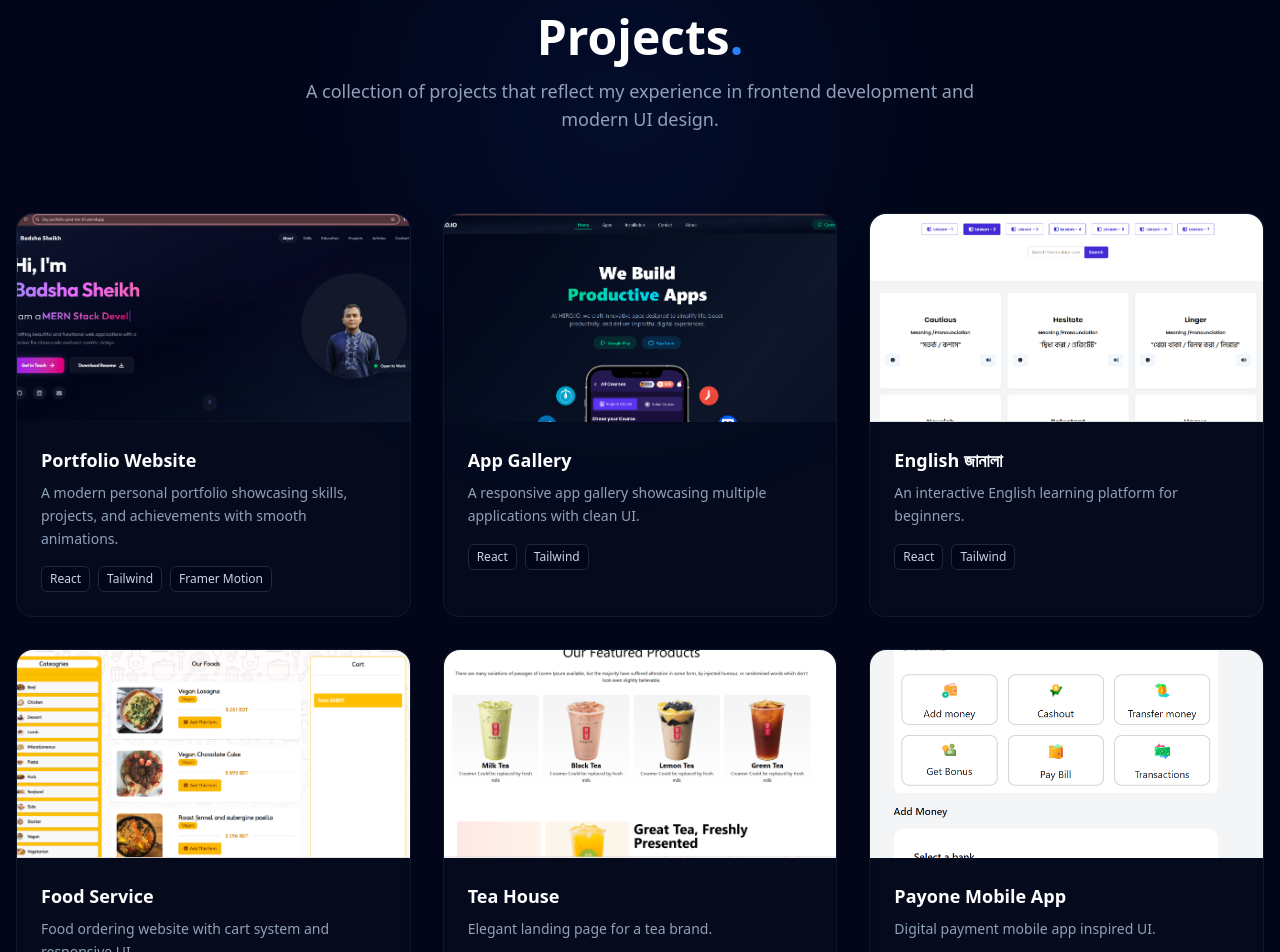
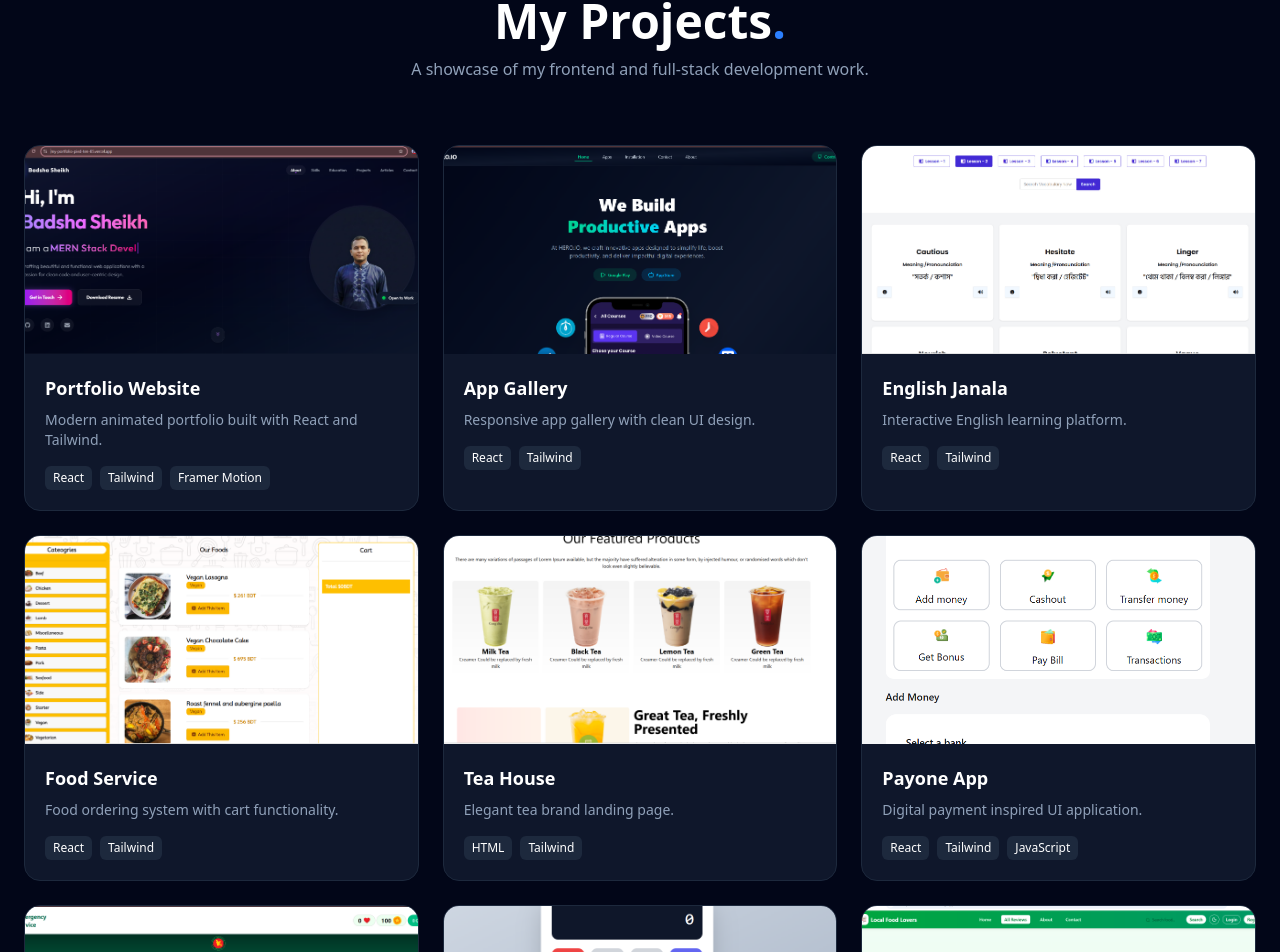
Before and after one commit to Badsha012/my-personal-websides, a React (Vite) app: page /project in a window 1280 px wide. Shown: the part 148-1100 px from the top of the page. Built offline with nearby package versions, Linux system fonts and the light colour scheme.

Commit message:
update a projction page

```diff
--- a/package.json
+++ b/package.json
@@ -11,7 +11,7 @@
   },
   "dependencies": {
     "@tailwindcss/vite": "^4.1.18",
-    "framer-motion": "^12.29.2",
+    "framer-motion": "^12.33.0",
     "lucide-react": "^0.563.0",
     "react": "^19.2.0",
     "react-dom": "^19.2.0",
--- a/src/Page/Project.jsx
+++ b/src/Page/Project.jsx
@@ -2,7 +2,7 @@ import React from "react";
 import { motion } from "framer-motion";
 import { ExternalLink, Github } from "lucide-react";
 
-// Images
+/* ===================== Images ===================== */
 import portfolioImg from "../assets/portfilo.png";
 import appImg from "../assets/apps.png";
 import foodImg from "../assets/texi.png";
@@ -14,11 +14,12 @@ import pawImg from "../assets/paw.png";
 import emergencyImg from "../assets/emrgency.png";
 import englishImg from "../assets/english.png";
 
+/* ===================== Projects Data ===================== */
 const projectsData = [
   {
     title: "Portfolio Website",
     description:
-      "A modern personal portfolio showcasing skills, projects, and achievements with smooth animations.",
+      "Modern animated portfolio built with React and Tailwind.",
     techStack: ["React", "Tailwind", "Framer Motion"],
     github: "https://github.com/Badsha012",
     live: "https://my-portfolio-pied-ten-85.vercel.app/",
@@ -26,17 +27,15 @@ const projectsData = [
   },
   {
     title: "App Gallery",
-    description:
-      "A responsive app gallery showcasing multiple applications with clean UI.",
+    description: "Responsive app gallery with clean UI design.",
     techStack: ["React", "Tailwind"],
     github: "https://github.com/Badsha012",
     live: "https://app-galary.vercel.app/",
     image: appImg,
   },
   {
-    title: "English জানালা",
-    description:
-      "An interactive English learning platform for beginners.",
+    title: "English Janala",
+    description: "Interactive English learning platform.",
     techStack: ["React", "Tailwind"],
     github: "https://github.com/Badsha012",
     live: "https://english-janala-rho.vercel.app/",
@@ -44,8 +43,7 @@ const projectsData = [
   },
   {
     title: "Food Service",
-    description:
-      "Food ordering website with cart system and responsive UI.",
+    description: "Food ordering system with cart functionality.",
     techStack: ["React", "Tailwind"],
     github: "https://github.com/Badsha012/texi_burger",
     live: "https://texi-burger.vercel.app/",
@@ -53,17 +51,15 @@ const projectsData = [
   },
   {
     title: "Tea House",
-    description:
-      "Elegant landing page for a tea brand.",
+    description: "Elegant tea brand landing page.",
     techStack: ["HTML", "Tailwind"],
     github: "https://github.com/Badsha012/tea_house",
     live: "https://badsha012.github.io/tea_house/",
     image: teaImg,
   },
   {
-    title: "Payone Mobile App",
-    description:
-      "Digital payment mobile app inspired UI.",
+    title: "Payone App",
+    description: "Digital payment inspired UI application.",
     techStack: ["React", "Tailwind", "JavaScript"],
     github: "https://github.com/Badsha012/Payoo_Mobile_App",
     live: "https://payoo-mobile-app-lyart.vercel.app/",
@@ -71,8 +67,7 @@ const projectsData = [
   },
   {
     title: "Emergency Service",
-    description:
-      "Quick access emergency service web app.",
+    description: "Quick access emergency services web app.",
     techStack: ["HTML", "CSS", "JavaScript"],
     github: "https://github.com/Badsha012/Emergency-_Service",
     live: "https://badsha012.github.io/Emergency-_Service/",
@@ -80,8 +75,7 @@ const projectsData = [
   },
   {
     title: "Calculator App",
-    description:
-      "Modern calculator with smooth interaction.",
+    description: "Modern calculator with smooth UI.",
     techStack: ["HTML", "Tailwind", "JavaScript"],
     github: "https://github.com/Badsha012/simple_calculator",
     live: "https://simple-calculator-one-rosy.vercel.app/",
@@ -89,8 +83,7 @@ const projectsData = [
   },
   {
     title: "Local Food Lovers",
-    description:
-      "Food discovery platform built with MERN stack.",
+    description: "MERN stack food discovery platform.",
     techStack: ["React", "Node", "MongoDB"],
     github:
       "https://github.com/Badsha012/Local_Food_Loers_Network_Client_Side",
@@ -99,8 +92,7 @@ const projectsData = [
   },
   {
     title: "Warm Paws",
-    description:
-      "Pet care and adoption platform.",
+    description: "Pet care and adoption platform.",
     techStack: ["React", "Tailwind", "Node", "MongoDB"],
     github: "https://github.com/Badsha012",
     live: "https://clinquant-pegasus-bec19e.netlify.app/",
@@ -108,67 +100,63 @@ const projectsData = [
   },
 ];
 
+/* ===================== Component ===================== */
 const Project = () => {
   return (
-    <section
-      id="projects"
-      className="relative bg-slate-950 text-slate-200 py-24 px-4 overflow-hidden"
-    >
-      {/* Background Glow */}
-      <div className="absolute top-0 left-1/3 w-96 h-96 bg-blue-600/10 blur-[120px] rounded-full"></div>
+    <section className="bg-slate-950 text-white py-20 px-4 sm:px-6">
+      <div className="max-w-7xl mx-auto">
 
-      <div className="max-w-7xl mx-auto relative z-10">
         {/* Header */}
         <motion.div
-          initial={{ opacity: 0, y: -20 }}
+          initial={{ opacity: 0, y: -30 }}
           whileInView={{ opacity: 1, y: 0 }}
           transition={{ duration: 0.6 }}
           viewport={{ once: true }}
-          className="text-center mb-20"
+          className="text-center mb-16"
         >
-          <h2 className="text-5xl font-extrabold text-white mb-4">
-            Projects<span className="text-blue-500">.</span>
+          <h2 className="text-3xl sm:text-4xl lg:text-5xl font-bold">
+            My Projects<span className="text-blue-500">.</span>
           </h2>
-          <p className="text-slate-400 max-w-2xl mx-auto text-lg">
-            A collection of projects that reflect my experience in frontend
-            development and modern UI design.
+          <p className="text-slate-400 mt-3 max-w-xl mx-auto text-sm sm:text-base">
+            A showcase of my frontend and full-stack development work.
           </p>
         </motion.div>
 
-        {/* Projects Grid */}
-        <div className="grid sm:grid-cols-2 lg:grid-cols-3 gap-8">
+        {/* Grid */}
+        <div className="grid grid-cols-1 sm:grid-cols-2 lg:grid-cols-3 gap-6">
           {projectsData.map((project, index) => (
             <motion.div
               key={index}
               initial={{ opacity: 0, y: 40 }}
               whileInView={{ opacity: 1, y: 0 }}
+              transition={{ duration: 0.5, delay: index * 0.05 }}
               viewport={{ once: true }}
-              transition={{ duration: 0.5, delay: index * 0.08 }}
-              className="group rounded-2xl bg-slate-900/30 border border-slate-800/50 backdrop-blur-sm hover:bg-slate-900/60 hover:border-blue-500/40 transition-all"
+              className="group bg-slate-900 border border-slate-800 rounded-2xl overflow-hidden hover:border-blue-500 transition duration-300"
             >
               {/* Image */}
-              <div className="relative overflow-hidden rounded-t-2xl">
+              <div className="relative">
                 <img
                   src={project.image}
                   alt={project.title}
-                  className="h-52 w-full object-cover group-hover:scale-105 transition duration-300"
+                  className="w-full h-48 sm:h-52 object-cover group-hover:scale-105 transition duration-300"
                 />
 
-                {/* Hover Overlay */}
-                <div className="absolute inset-0 bg-black/70 opacity-0 group-hover:opacity-100 transition flex items-center justify-center gap-4">
+                {/* Overlay */}
+                <div className="absolute inset-0 bg-black/70 opacity-0 group-hover:opacity-100 flex items-center justify-center gap-4 transition">
                   <a
                     href={project.github}
                     target="_blank"
                     rel="noopener noreferrer"
-                    className="px-4 py-2 bg-slate-100 text-slate-900 rounded-lg text-sm font-medium flex items-center gap-1 hover:scale-105 transition"
+                    className="bg-white text-black px-3 py-2 rounded-lg text-sm flex items-center gap-1 hover:scale-105 transition"
                   >
                     <Github size={16} /> GitHub
                   </a>
+
                   <a
                     href={project.live}
                     target="_blank"
                     rel="noopener noreferrer"
-                    className="px-4 py-2 bg-blue-600 text-white rounded-lg text-sm font-medium flex items-center gap-1 hover:bg-blue-700 hover:scale-105 transition"
+                    className="bg-blue-600 px-3 py-2 rounded-lg text-sm flex items-center gap-1 hover:bg-blue-700 hover:scale-105 transition"
                   >
                     <ExternalLink size={16} /> Live
                   </a>
@@ -176,19 +164,20 @@ const Project = () => {
               </div>
 
               {/* Content */}
-              <div className="p-6">
-                <h3 className="text-lg font-bold text-white mb-2 group-hover:text-blue-400 transition">
+              <div className="p-5">
+                <h3 className="text-lg font-semibold mb-2 group-hover:text-blue-400 transition">
                   {project.title}
                 </h3>
-                <p className="text-slate-400 text-sm mb-4 leading-relaxed">
+
+                <p className="text-slate-400 text-sm mb-4">
                   {project.description}
                 </p>
 
                 <div className="flex flex-wrap gap-2">
-                  {project.techStack.map((tech, idx) => (
+                  {project.techStack.map((tech, i) => (
                     <span
-                      key={idx}
-                      className="text-xs bg-slate-950 border border-slate-800 text-slate-300 px-2 py-1 rounded-md"
+                      key={i}
+                      className="text-xs bg-slate-800 px-2 py-1 rounded-md"
                     >
                       {tech}
                     </span>
```
Also changed, not shown: 1 other file (tests, documents, lock files or other folders).
